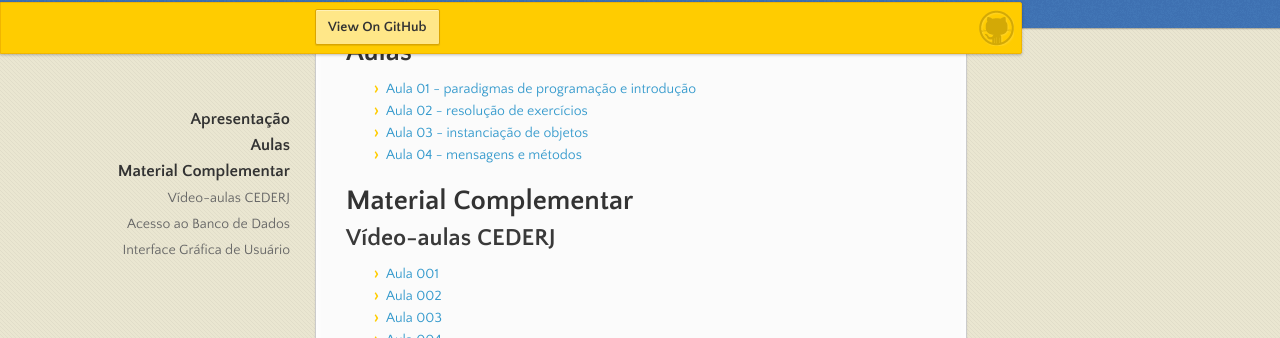
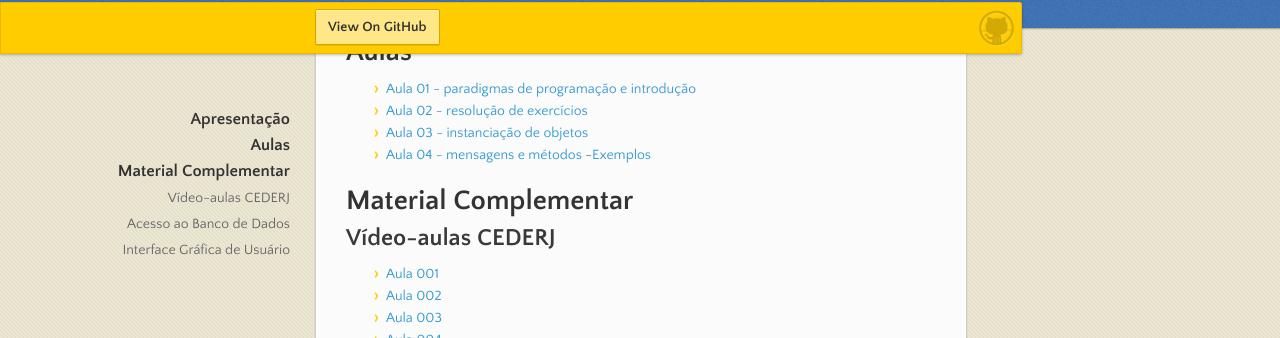
Before and after one commit to julianofischer/poo_vilhena_2017, a Jekyll site: the page built from index.md, in a window 1280 px wide and 900 px high, scrolled down 547 px. Shown: the part 113-451 px from the top of the window. Built offline with Jekyll 4.4.1, drawn with Linux system fonts in a browser that asks for light colours; nearby versions of some CDN libraries.

Commit message:
Signed-off-by: unknown <1986334@VHA-LAB3-PROF.ifro.local>

```diff
--- a/index.md
+++ b/index.md
@@ -13,6 +13,7 @@
  - [Aula 02 - resolução de exercícios](primeiroprojeto.zip)
  - [Aula 03 - instanciação de objetos](https://gist.github.com/julianofischer/dac07a1171c2adf1d8e22ee7f292ae28)
  - [Aula 04 - mensagens e métodos](mensagens-e-metodos.html)
+     -[Exemplos](assets/aulametodos.zip)
 
 # [](#material)Material Complementar
 
```
Also changed, not shown: 1 other file.
